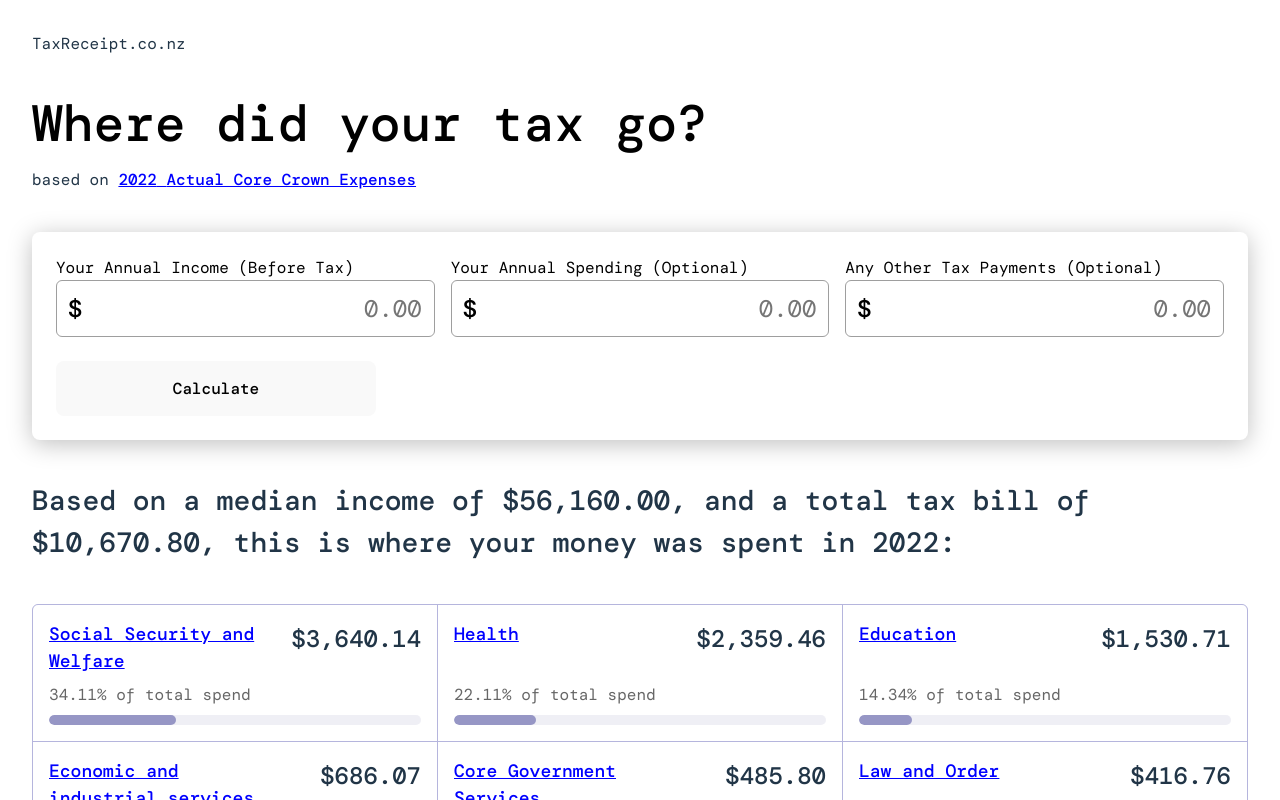
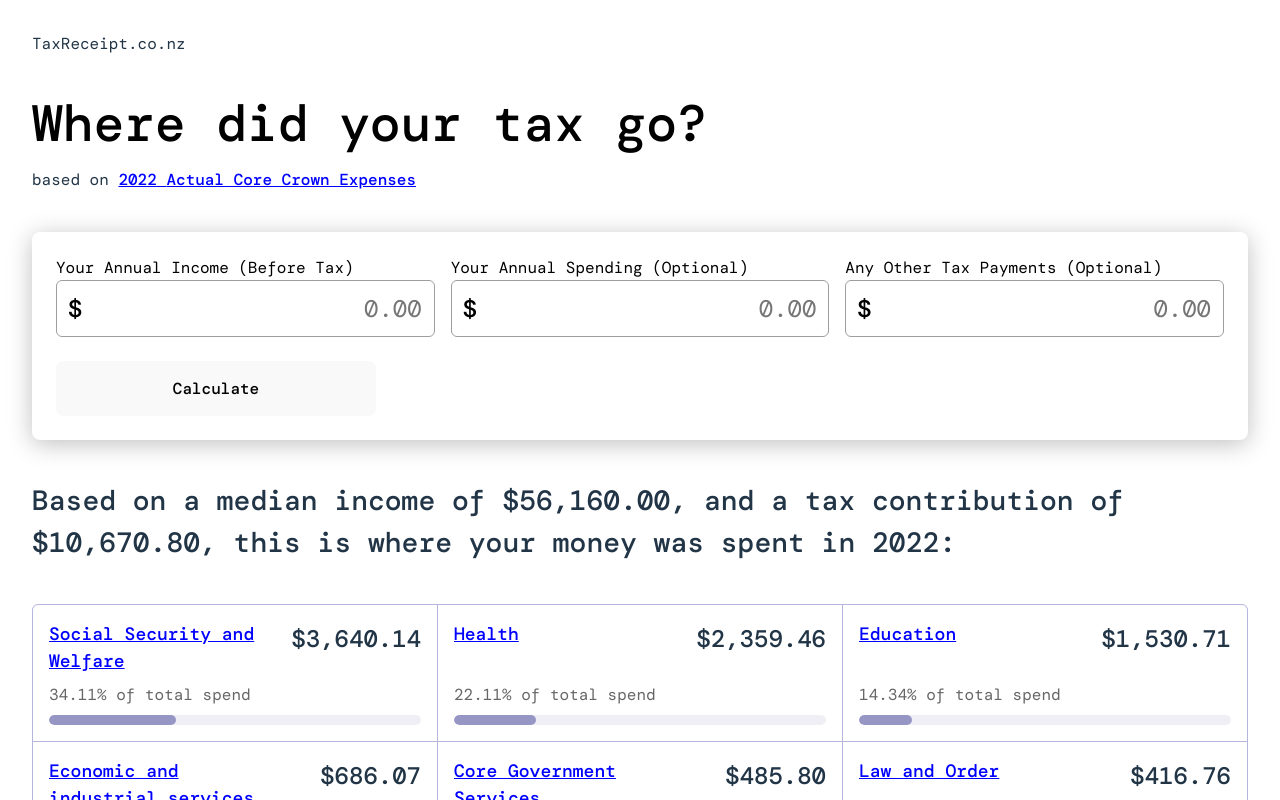
Before and after one commit to waltzaround/tax-receipts, a React (Vite) app: page / in a window 1280 px wide. Shown: the top 800 px of the page. Built offline with nearby package versions, Linux system fonts and the light colour scheme; a web font is replaced by a local one.

Commit message:
small copy edit

```diff
--- a/src/data/content.ts
+++ b/src/data/content.ts
@@ -13,7 +13,7 @@ enum Content {
   totalsOtherTax = "Other Tax Contributions: ",
   summaryStart = "Based on an income of ",
   summaryStartMedian = "Based on a median income of ",
-  summaryMiddle = ", and a total tax bill of ",
+  summaryMiddle = ", and a tax contribution of ",
   summaryEnd = ", this is where your money was spent in ",
   ofTotalSpend = " of total spend",
   ofDepartmentSpend = " of department spend",
```
